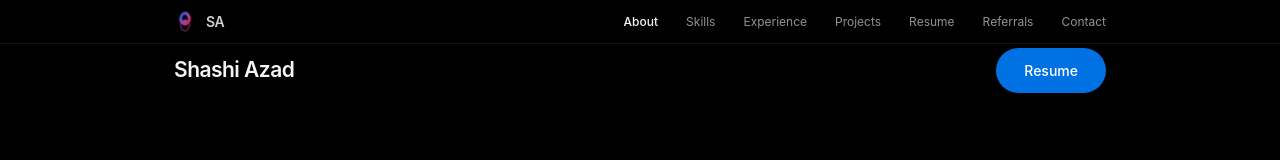
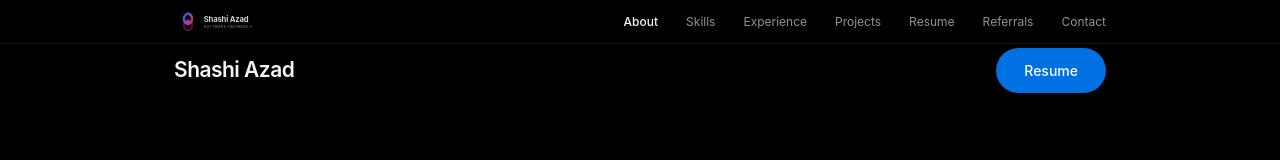
Before and after one commit to shashiazad/shashi-portfolio, a Next.js app: page / in a window 1280 px wide. Shown: the top 160 px of the page. Built offline with nearby package versions, Linux system fonts and the light colour scheme.

Commit message:
Replace raster favicon with premium Apple-style SVG icon

```diff
--- a/components/Logo.tsx
+++ b/components/Logo.tsx
@@ -1,16 +1,20 @@
 'use client';
 
+import { profile } from '@/data/profile';
+
 export default function Logo({ className = '' }: { className?: string }) {
+  const displayName = "Shashi Azad";
+  const subtitle = profile.title.toUpperCase(); // "SOFTWARE ENGINEER II"
+
   return (
-    <div className={`flex items-center gap-2.5 ${className}`}>
-      {/* Dynamic Apple-Style Geometric Logo */}
+    <div className={`flex items-center ${className}`}>
+      {/* Premium Apple-Style Geometric Brand Logo */}
       <svg
-        width="22"
-        height="22"
-        viewBox="0 0 100 100"
+        viewBox="0 0 320 64"
         fill="none"
         xmlns="http://www.w3.org/2000/svg"
-        className="w-[22px] h-[22px] shrink-0"
+        className="h-7 w-auto shrink-0"
+        style={{ display: 'block' }}
       >
         <defs>
           <linearGradient id="logoGrad" x1="0%" y1="0%" x2="100%" y2="100%">
@@ -18,13 +22,14 @@ export default function Logo({ className = '' }: { className?: string }) {
             <stop offset="40%" stopColor="#af52de" />
             <stop offset="100%" stopColor="#ff2d55" />
           </linearGradient>
-          <filter id="glow" x="-20%" y="-20%" width="140%" height="140%">
-            <feGaussianBlur stdDeviation="4" result="blur" />
+          <filter id="logoGlow" x="-20%" y="-20%" width="140%" height="140%">
+            <feGaussianBlur stdDeviation="3" result="blur" />
             <feComposite in="SourceGraphic" in2="blur" operator="over" />
           </filter>
         </defs>
 
-        {/* Dynamic infinity loop path (abstract S + A monogram structure) */}
+        {/* 1. ICON: Dynamic Overlapping Monogram Loops scaled to fit 48x48 */}
+        <g transform="translate(8, 8) scale(0.48)">
           <path
             d="M30 65C30 52 42 40 50 40C58 40 70 52 70 65C70 78 58 90 50 90C38 90 30 75 30 65Z"
             stroke="url(#logoGrad)"
@@ -39,17 +44,36 @@ export default function Logo({ className = '' }: { className?: string }) {
             strokeWidth="10"
             strokeLinecap="round"
             strokeLinejoin="round"
-          filter="url(#glow)"
+            filter="url(#logoGlow)"
           />
+          <circle cx="50" cy="50" r="10" fill="url(#logoGrad)" />
+        </g>
 
-        {/* Sleek central core dot */}
-        <circle cx="50" cy="50" r="10" fill="url(#logoGrad)" />
+        {/* 2. TYPOGRAPHY: Premium Apple Identity Text */}
+        <text
+          x="68"
+          y="31"
+          fontFamily="-apple-system, BlinkMacSystemFont, 'SF Pro Display', 'SF Pro Text', 'Segoe UI', Roboto, sans-serif"
+          fontWeight="700"
+          fontSize="17.5"
+          fill="#f5f5f7"
+          letterSpacing="-0.02em"
+        >
+          {displayName}
+        </text>
+
+        <text
+          x="68"
+          y="46"
+          fontFamily="-apple-system, BlinkMacSystemFont, 'SF Pro Text', 'SF Pro Display', 'Segoe UI', Roboto, sans-serif"
+          fontWeight="600"
+          fontSize="7.5"
+          fill="#86868b"
+          letterSpacing="0.16em"
+        >
+          {subtitle}
+        </text>
       </svg>
-
-      {/* Monogram Text */}
-      <span className="text-[#f5f5f7] font-semibold text-[14px] tracking-tight">
-        SA
-      </span>
     </div>
   );
 }
```
Also changed, not shown: app/icon.jpg (deleted), app/icon.svg (added). Lines whose indentation alone changed are shown as unchanged.
